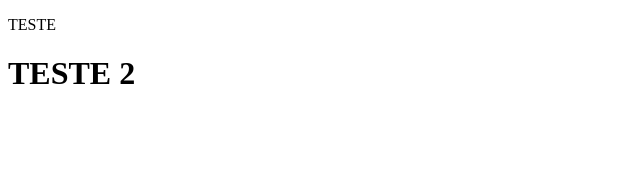
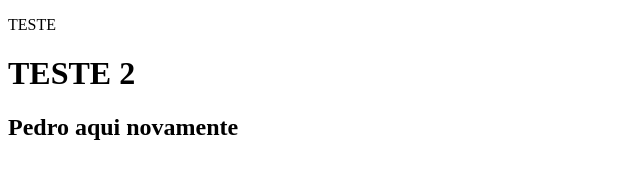
Before and after one commit to lucas-cravo/-IntegracaoEngregaContinua, a plain HTML site: page index.html in a window 1280 px wide. Shown: the whole page, without its empty margins (0-640 px from the left). Drawn offline with Linux system fonts and the light colour scheme.

Commit message:
COMMIT PEDRO DEVELOP

```diff
--- a/index.html
+++ b/index.html
@@ -9,5 +9,6 @@
 <body>
     <p>TESTE</p>
     <h1>TESTE 2</h1>
+    <h2>Pedro aqui novamente</h2>
 </body>
 </html>
```
